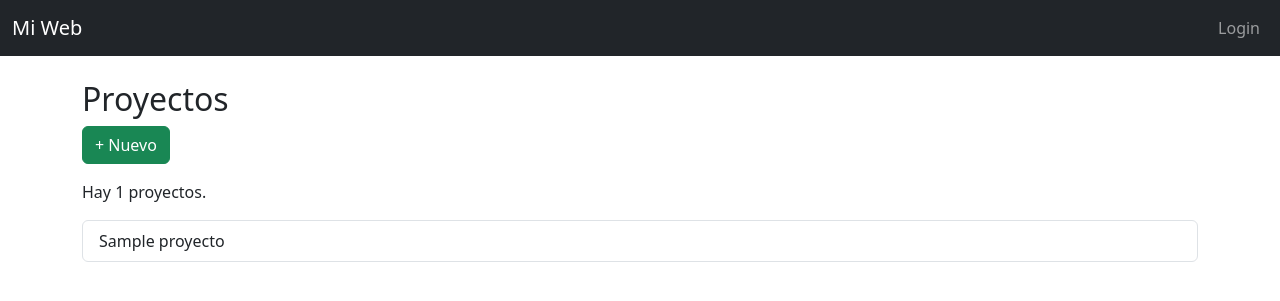
After one commit to wmendozaFS/proyectos, a Django app: template miweb/templates/proyectos/lista copy.html in a window 1280 px wide. The commit adds this page. Shown: the top 301 px of the page. Run offline with Django 5.2, Linux system fonts and the light colour scheme; the template is opened without the code that fills it: values that come from a table or form of the project are taken from there, others are empty; tables that the repository leaves empty hold one stand-in row (values such as "Sample post").

Commit message:
modificando listar

```diff
--- a/miweb/main/views.py
+++ b/miweb/main/views.py
@@ -9,7 +9,7 @@ def landing(request):
 
 class ProyectoListView(ListView):
     model = Proyecto
-    template_name = 'proyectos/listar.html'
+    template_name = 'proyectos/lista.html'
 
 class ProyectoCreateView(CreateView):
     model = Proyecto
--- /dev/null
+++ b/miweb/templates/proyectos/lista copy.html
@@ -0,0 +1,16 @@
+{% extends 'base.html' %}
+{% block title %}Proyectos{% endblock %}
+{% block content %}
+<h2>Proyectos</h2>
+<a href="{% url 'nuevo' %}" class="btn btn-success mb-3">+ Nuevo</a>
+{% if object_list %}
+    <p>Hay {{ object_list|length }} proyectos.</p>
+{% else %}
+    <p>No hay proyectos disponibles.</p>
+{% endif %}
+<ul class="list-group">
+    {% for proyecto in object_list %}
+      <li class="list-group-item">{{ proyecto.nombre }}</li>
+    {% endfor %}
+</ul>
+{% endblock %}
--- a/miweb/templates/proyectos/listar.html
+++ b/miweb/templates/proyectos/listar.html
@@ -1,5 +1,5 @@
-{# proyectos/lista.html #}
 {% extends 'base.html' %}
+{# proyectos/listar.html #}
 <h1>Lista de Proyectos</h1>
 
 <form id="proyectos-form"> {# Envuelve la lista en un formulario para facilitar la selección #}
```
